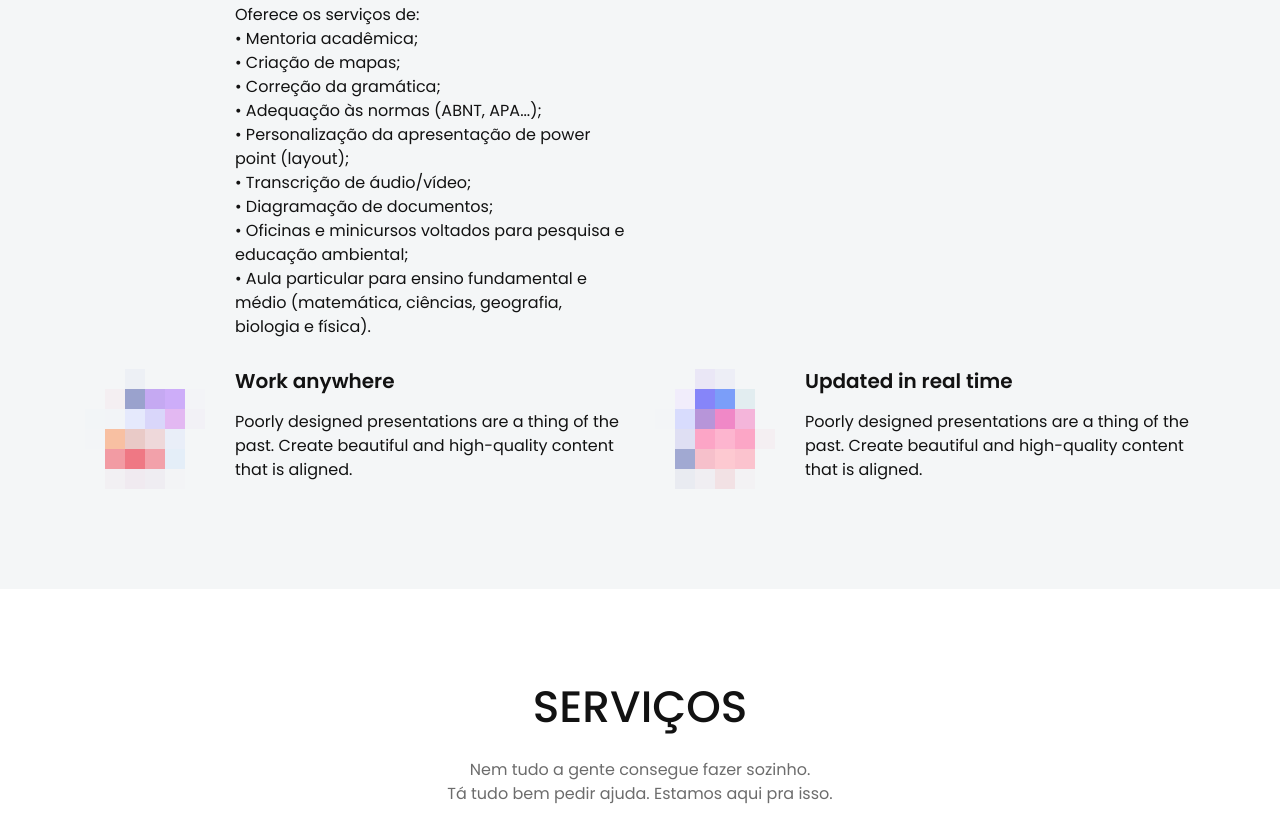
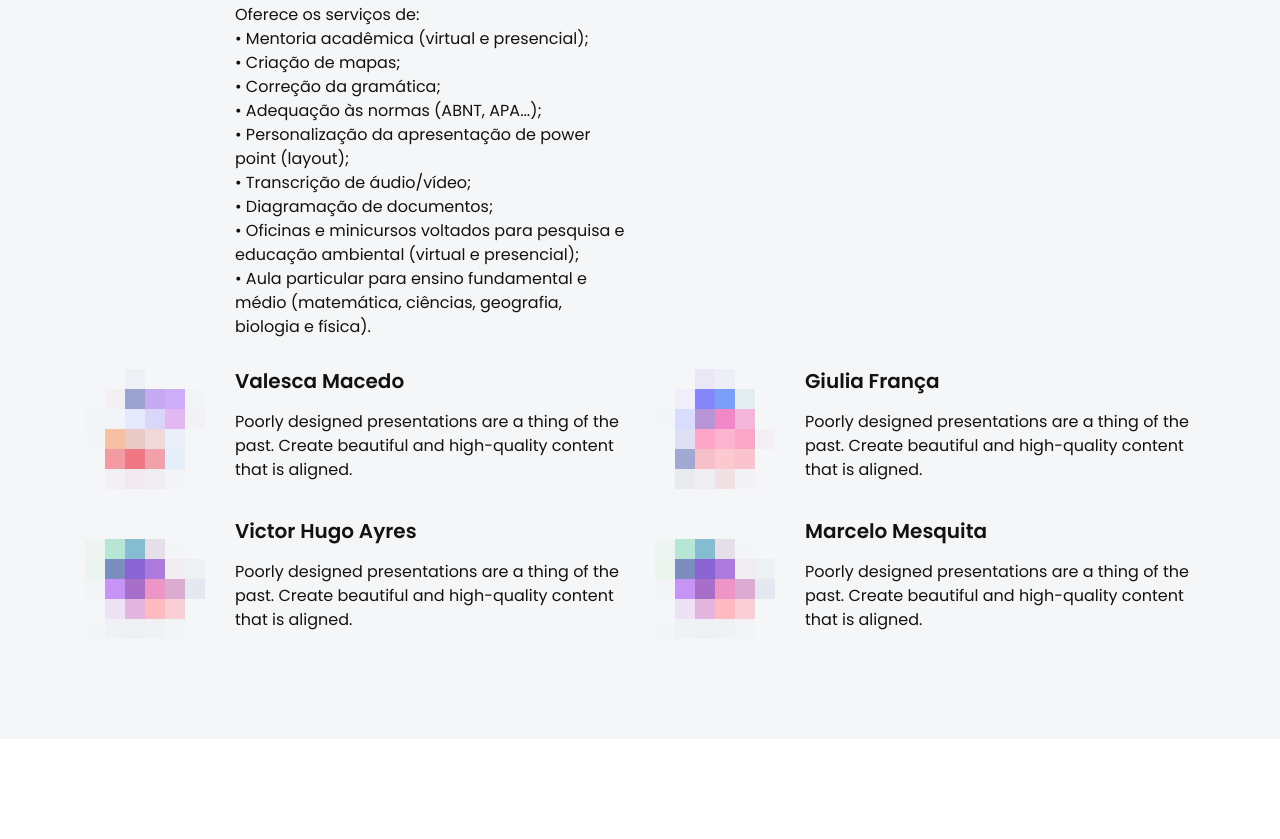
Before and after one commit to drataina/drataina.github.io, a plain HTML site: page index.html in a window 1280 px wide. Shown: the part 2042-2881 px from the top of the page. Drawn offline with Linux system fonts and the light colour scheme; files whose address does not match are found by name.

Commit message:
edição dos nomes da galera da equipe

```diff
--- a/index.html
+++ b/index.html
@@ -272,14 +272,14 @@
                                 <p class="text">Idealizou o MLMV lá em 2020 para ajudar pessoas com dificuldade em métodos de pesquisa.</p>
 
                                 <p class="text">Oferece os serviços de:<br>
-                                • Mentoria acadêmica;<br>
+                                • Mentoria acadêmica (virtual e presencial);<br>
                                 • Criação de mapas;<br>
                                 • Correção da gramática;<br>
                                 • Adequação às normas (ABNT, APA...);<br>
                                 • Personalização da apresentação de power point (layout);<br>
                                 • Transcrição de áudio/vídeo;<br>
                                 • Diagramação de documentos;<br>
-                                • Oficinas e minicursos voltados para pesquisa e educação ambiental;<br>
+                                • Oficinas e minicursos voltados para pesquisa e educação ambiental (virtual e presencial);<br>
                                 • Aula particular para ensino fundamental e médio (matemática, ciências, geografia,  biologia e física).</p>
                         </div>
                     </div> <!-- single about -->
@@ -290,7 +290,7 @@
                             <img src="assets/images/icon-2.png" alt="Icon">
                         </div>
                         <div class="about-content media-body">
-                            <h4 class="about-title">Designed for everyone</h4>
+                            <h4 class="about-title">Benjamin Vanderlei</h4>
                             <p class="text">Poorly designed presentations are a thing of the past. Create beautiful and high-quality content that is aligned.</p>
                         </div>
                     </div> <!-- single about -->
@@ -301,7 +301,7 @@
                             <img src="assets/images/icon-3.png" alt="Icon">
                         </div>
                         <div class="about-content media-body">
-                            <h4 class="about-title">Work anywhere</h4>
+                            <h4 class="about-title">Valesca Macedo</h4>
                             <p class="text">Poorly designed presentations are a thing of the past. Create beautiful and high-quality content that is aligned.</p>
                         </div>
                     </div> <!-- single about -->
@@ -312,7 +312,29 @@
                             <img src="assets/images/icon-4.png" alt="Icon">
                         </div>
                         <div class="about-content media-body">
-                            <h4 class="about-title">Updated in real time</h4>
+                            <h4 class="about-title">Giulia França</h4>
+                            <p class="text">Poorly designed presentations are a thing of the past. Create beautiful and high-quality content that is aligned.</p>
+                        </div>
+                    </div> <!-- single about -->
+                </div>
+                <div class="col-lg-6">
+                    <div class="single-about d-sm-flex mt-30 wow fadeInUp" data-wow-duration="1.5s" data-wow-delay="1.4s">
+                        <div class="about-icon">
+                            <img src="assets/images/icon-2.png" alt="Icon">
+                        </div>
+                        <div class="about-content media-body">
+                            <h4 class="about-title">Victor Hugo Ayres</h4>
+                            <p class="text">Poorly designed presentations are a thing of the past. Create beautiful and high-quality content that is aligned.</p>
+                        </div>
+                    </div> <!-- single about -->
+                </div>
+                <div class="col-lg-6">
+                    <div class="single-about d-sm-flex mt-30 wow fadeInUp" data-wow-duration="1.5s" data-wow-delay="1.4s">
+                        <div class="about-icon">
+                            <img src="assets/images/icon-2.png" alt="Icon">
+                        </div>
+                        <div class="about-content media-body">
+                            <h4 class="about-title">Marcelo Mesquita</h4>
                             <p class="text">Poorly designed presentations are a thing of the past. Create beautiful and high-quality content that is aligned.</p>
                         </div>
                     </div> <!-- single about -->
```
